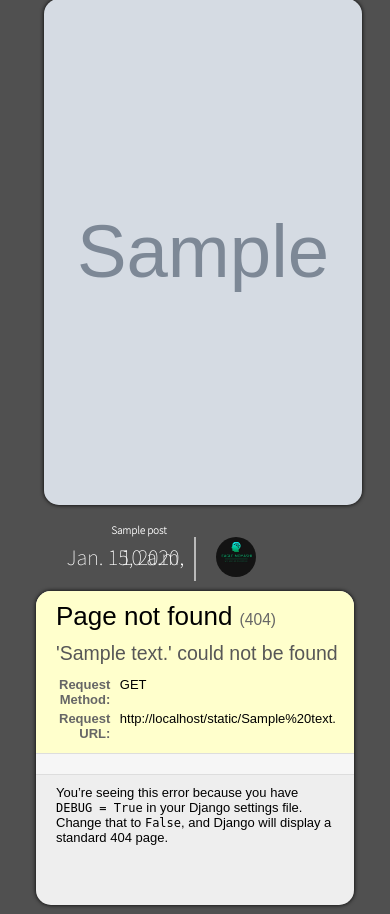
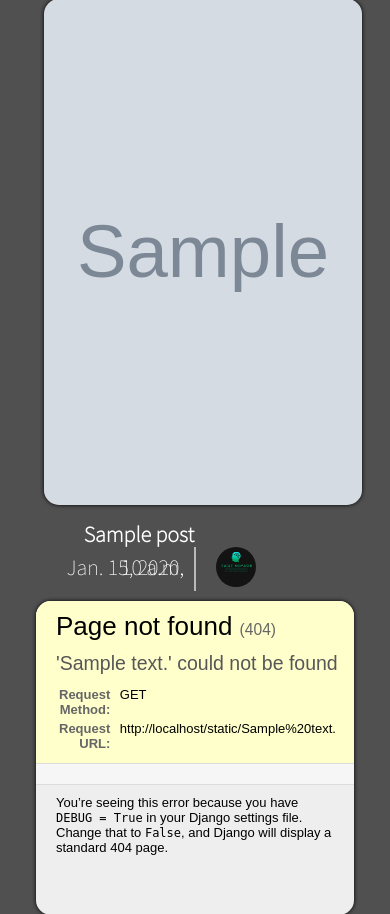
Before and after one commit to acsses/eagle-moyashi-daily, a Django app: template blog/templates/blog/article.html in a window 390 px wide. Shown: the part 81-995 px from the top of the page. Run offline with Django 3.2, Linux system fonts and the light colour scheme; the template is opened without the code that fills it: most values are stand-ins (such as "Sample title", 1, 10 or a date in 2020); grey boxes marked "Sample" are stand-in pictures.

Commit message:
no message

```diff
--- a/blog/templates/blog/article.html
+++ b/blog/templates/blog/article.html
@@ -47,7 +47,7 @@
       }
       @media screen and (max-width: 800px){
         .title{
-          font-size: 10px;
+          font-size: 20px;
         }
         .flexible{
           width: 85%;
@@ -229,7 +229,7 @@
       <div style="flex-basis: 50%;"class="press">
         <div style="display: flex;margin-left: 20px;"class="press_in_left">
           <div style="width: 50px;"></div>
-          <p style="font-size: 20px;line-height:0;color: #ffffff;font-family: 'Noto Sans JP', sans-serif;">{{ post.created_date }}</p>
+          <p style="font-size: 20px;line-height:0;color: #ffffff;font-family: 'Noto Sans JP', sans-serif;"class="title">{{ post.created_date }}</p>
         </div>
         <div style="display: flex;margin-left: 20px;"class="press_in_right">
           <div>
```
